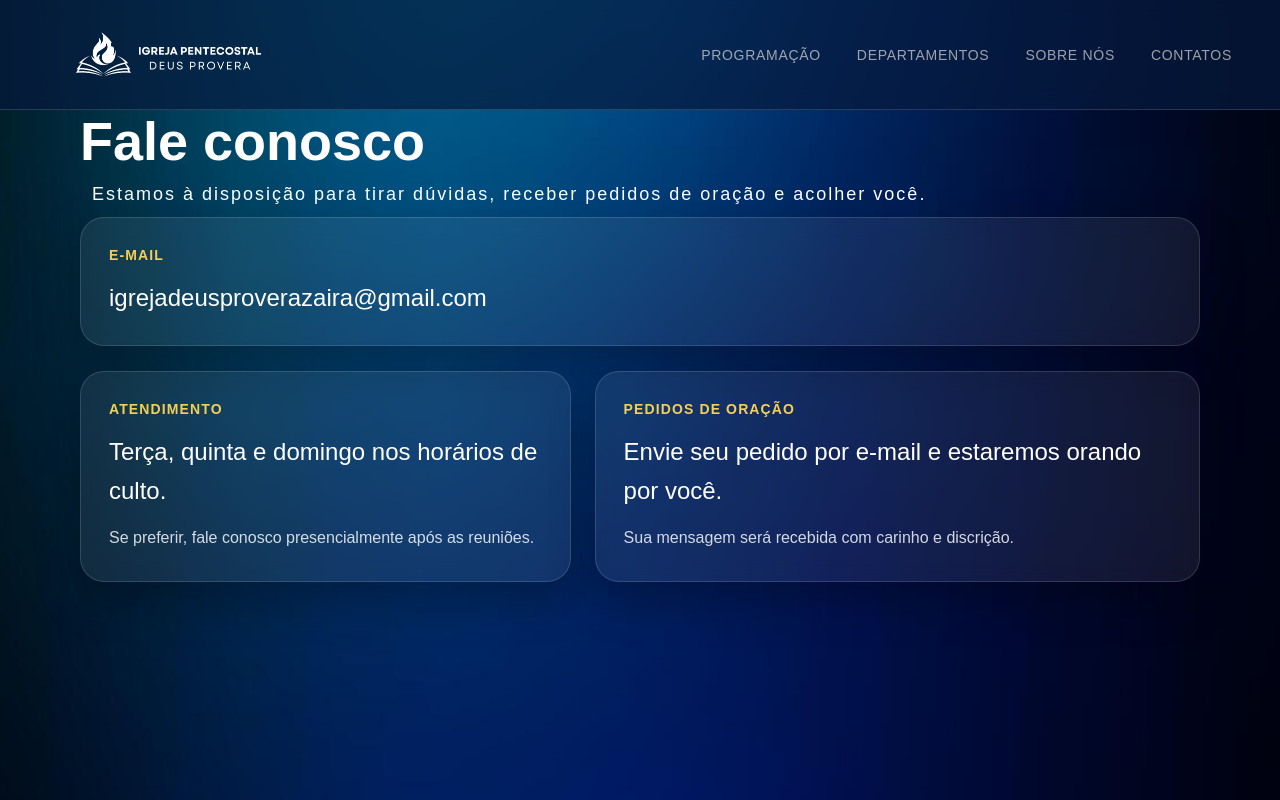
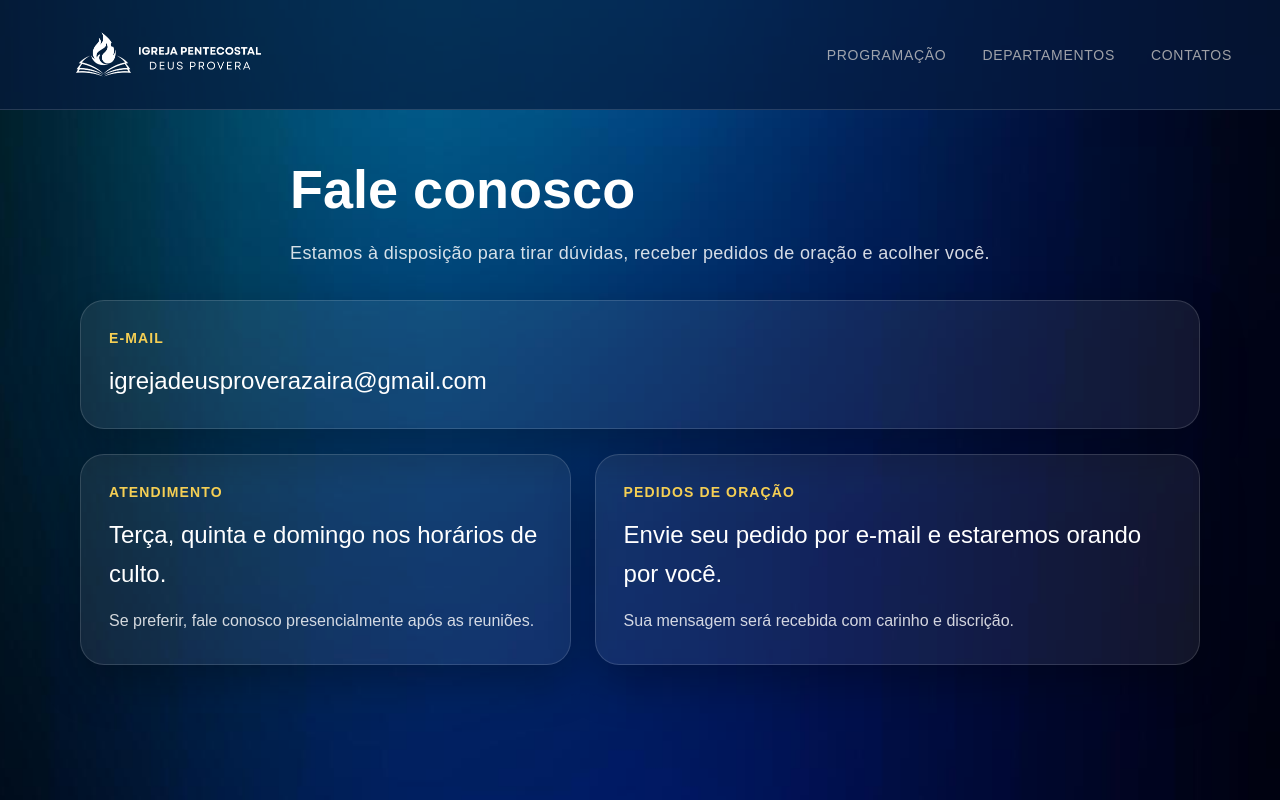
Before and after one commit to SGZ777/Projeto-Igreja, a plain HTML site: page contatos.html in a window 1280 px wide. Drawn offline with Linux system fonts and the light colour scheme.

Commit message:
Remove "Sobre nós" link from navigation and delete sobrenos.html; add location section with map to programacao.html; enhance CSS for smoother scrolling and improved styling

```diff
--- a/contatos.html
+++ b/contatos.html
@@ -23,7 +23,6 @@
             <ul class="nav-home">
                 <li><a href="programacao.html">Programação</a></li>
                 <li><a href="departamentos.html">Departamentos</a></li>
-                <li><a href="sobrenos.html">Sobre nós</a></li>
                 <li><a href="contatos.html">Contatos</a></li>
             </ul>
         </nav>
--- a/style/style.css
+++ b/style/style.css
@@ -1,6 +1,16 @@
 *, *::before, *::after {
     box-sizing: border-box;
   }
+
+  html {
+    scroll-behavior: smooth;
+    font-family: 'Outfit', sans-serif !important;
+  }
+
+  @keyframes fadeIn {
+        from { opacity: 0.1; }
+        to { opacity: 1; }
+    }
 
   :root {
     --gold: #e8c05a;
@@ -27,7 +37,8 @@
     background: url('../images/wallpaper-home.jpg') no-repeat center center fixed;
     background-size: cover;
     margin: 0;
-    font-family: 'Outfit', sans-serif !important  ;
+    animation: fadeIn 0.5s ease-in forwards;
+    font-family: 'Outfit', sans-serif !important;
   }
 
   a {
@@ -158,7 +169,7 @@
   /* ── PAGE SHELL ── */
   .page-shell {
     width: min(1120px, calc(100% - 48px));
-    margin: 0 auto 60px;
+    margin: 0 auto;
   }
 
   /* ── DEPARTAMENTOS ── */
@@ -325,16 +336,25 @@
   }
 
   /* ── CONTATOS ── */
+  .page-hero {
+    margin-top: 50px;;
+    margin-bottom: 30px;
+    justify-self: center;
+  }
+
   .title-contatos {
+    display: block;
     color: white;
     font-weight: bold;
     font-size: clamp(36px, 5vw, 54px);
+    line-height: 1.1;
   }
+
   .desc-contatos {
-    color: white;
+    color: rgba(255, 255, 255, 0.84);
     font-size: 18px;
-    letter-spacing: 2px;
-    margin: 12px;
+    line-height: 1.8;
+    letter-spacing: 0.02em;
   }
 
   .contatos-grid {
@@ -415,6 +435,10 @@
       width: min(100% - 28px, 1120px);
     }
 
+    .page-hero {
+      margin-top: 42px;
+    }
+
     .programacao-card,
     .contato-card {
       padding: 22px;
@@ -430,6 +454,9 @@
       font-size: 20px;
     }
   }
+  .section-mapa{
+    margin-top: 100px;
+  }
   .txt-localizacao{
     text-align: center;
     color: white;
```
Also changed, not shown: departamentos.html (+0 -1 lines), index.html (+0 -1 lines), programacao.html (+6 -1 lines), sobrenos.html (deleted, +0 -36 lines).
